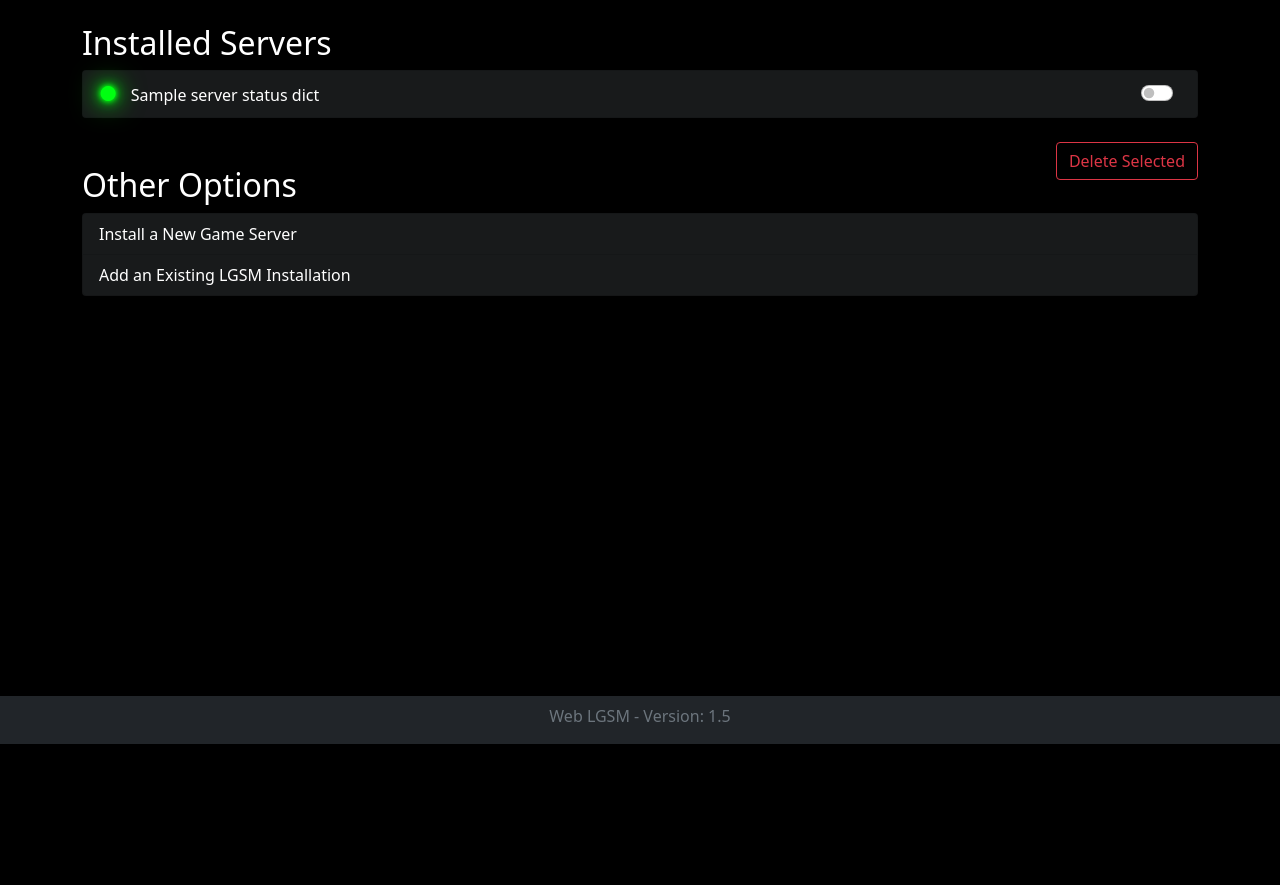
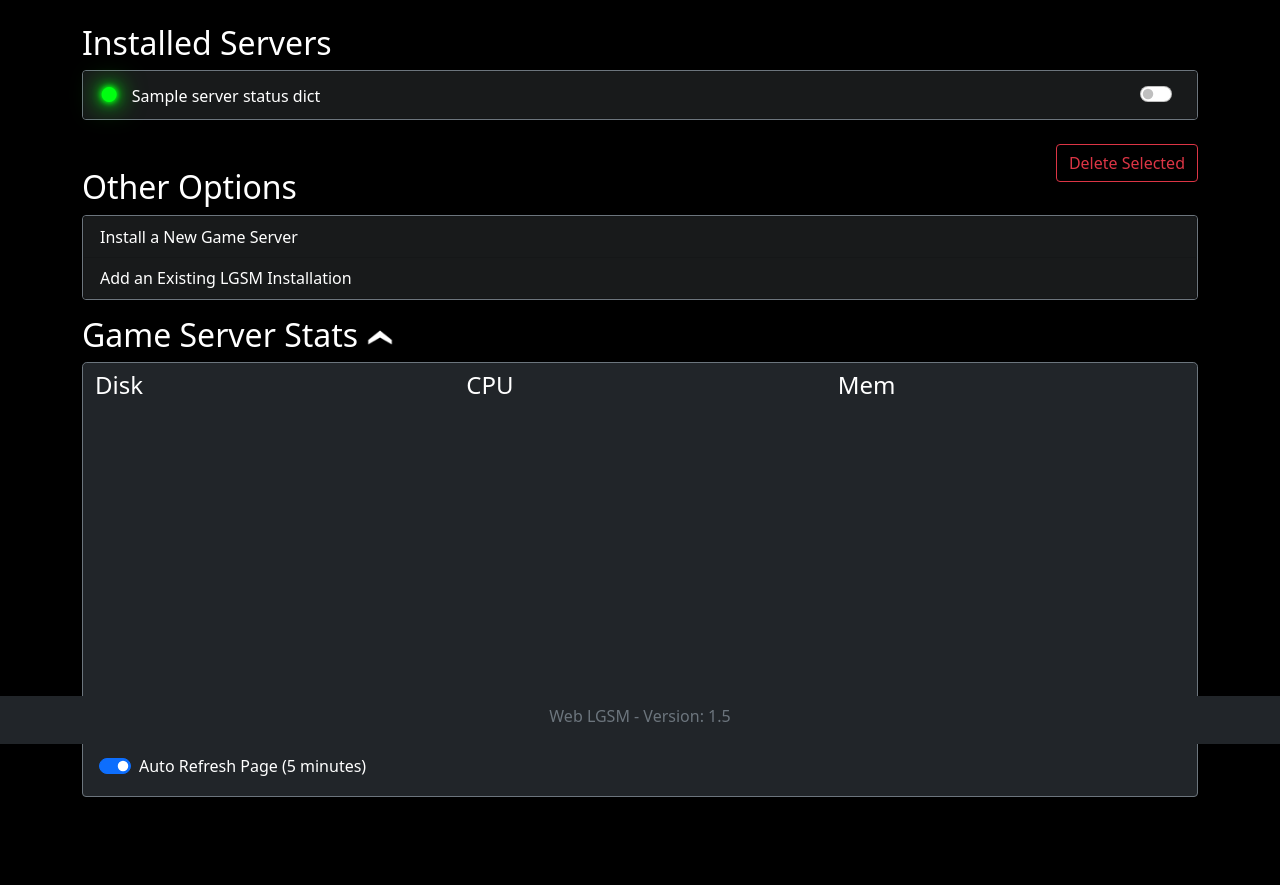
Before and after one commit to BlueSquare23/web-lgsm, a Python web app: template app/templates/home.html in a window 1280 px wide. Shown: the part 56-941 px from the top of the page. Before the commit the page ends 800 px from the top, so only its background shows below. Run offline with Jinja, Linux system fonts and the light colour scheme; the template is opened without the code that fills it: most values are stand-ins (such as "Sample title", 1, 10 or a date in 2020); a map, chart or similar area stays blank.

Commit message:
Add basic server disk, cpu, & mem stats as pie charts
* Added a "Game Server Stats" section to the home page.
  - Has three pie charts to show disk, cpu, and mem stats.
* Also added auto refresh toggle for home page so stats will get updated
  regularly.
  - Might change this approach to update only the graph every 60 seconds or
    something if I can figure that out. But this works for now.
* Also fixed install script.
  - I think ubuntu changed the python virtual env package and broke the install
    script.
  - Pretty sure I fixed it :fingers_crossed:
  - We'll see when the container installs and test run.

```diff
--- /dev/null
+++ b/app/static/js/auto_refresh.js
@@ -0,0 +1,16 @@
+const flexSwitchCheck = document.getElementById("flexSwitchCheckChecked");
+checkAndReload();
+
+flexSwitchCheck.addEventListener('click', function(){
+  checkAndReload();
+});
+
+function checkAndReload() {
+  if (flexSwitchCheck.checked) {
+    setTimeout(function(){
+      if (flexSwitchCheck.checked) {
+        window.location.reload(1);
+      }
+    }, 1000 * 60 * 5);
+  }
+}
--- /dev/null
+++ b/app/static/js/stats_to_charts.js
@@ -0,0 +1,98 @@
+document.addEventListener('DOMContentLoaded', () => {
+    // Fetch the JSON data
+    fetch('/stats')
+        .then(response => response.json())
+        .then(data => {
+            // Convert bytes to GB
+            const bytesToGB = bytes => (bytes / (1024 ** 3)).toFixed(2);
+
+            // Prepare data for charts
+            const diskData = {
+                labels: ['Used (GB)', 'Free (GB)'],
+                datasets: [{
+                    label: 'Disk Usage',
+                    data: [
+                        bytesToGB(data.disk.used),
+                        bytesToGB(data.disk.free)
+                    ],
+                    backgroundColor: [usedColor, freeColor]
+                }]
+            };
+
+            const cpuData = {
+                labels: ['Usage (%)', 'Idle (%)'],
+                datasets: [{
+                    label: 'CPU Usage',
+                    data: [
+                        data.cpu.cpu_usage,
+                        100 - data.cpu.cpu_usage
+                    ],
+                    backgroundColor: [usedColor, freeColor]
+                }]
+            };
+
+            const loadAvgs = {
+                labels: ['1 Min', '5 Min', '15 Min'],
+                datasets: [{
+                    label: 'Load Averages',
+                    data: [
+                        data.cpu.load1,
+                        data.cpu.load5,
+                        data.cpu.load15,
+                    ],
+                    backgroundColor: [usedColor, freeColor, usedColor]
+                }]
+            };
+
+            const memData = {
+                labels: ['Used (GB)', 'Free (GB)'],
+                datasets: [{
+                    label: 'Memory Usage',
+                    data: [
+                        bytesToGB(data.mem.used),
+                        bytesToGB(data.mem.free)
+                    ],
+                    backgroundColor: [usedColor, freeColor]
+                }]
+            };
+
+            // Create the charts
+            const ctxDisk = document.getElementById('diskChart').getContext('2d');
+            const ctxCpu = document.getElementById('cpuChart').getContext('2d');
+            const ctxLoad = document.getElementById('loadChart').getContext('2d');
+            const ctxMem = document.getElementById('memChart').getContext('2d');
+
+            new Chart(ctxDisk, {
+                type: 'pie',
+                data: diskData,
+                options: {
+                    responsive: true,
+                }
+            });
+
+            new Chart(ctxCpu, {
+                type: 'pie',
+                data: cpuData,
+                options: {
+                    responsive: true,
+                }
+            });
+
+            new Chart(ctxLoad, {
+                type: 'bar',
+                data: loadAvgs,
+                options: {
+                    responsive: true,
+                }
+            });
+
+            new Chart(ctxMem, {
+                type: 'pie',
+                data: memData,
+                options: {
+                    responsive: true,
+                }
+            });
+        })
+        .catch(error => console.error('Error fetching data:', error));
+});
--- a/app/templates/home.html
+++ b/app/templates/home.html
@@ -2,6 +2,12 @@
 {% block title %}Web LGSM Home{% endblock %}
 
 {% block content %}
+{# TESTING PASSING STATS THROUGH
+{% for stat in server_stats %}
+  {{ stat }}: {{ server_stats[stat] }}<br>
+{% endfor %}
+#}
+      <script src="https://cdn.jsdelivr.net/npm/chart.js"></script>
 
       <br />
       <h2 style="color: white;">Installed Servers</h2>
@@ -9,7 +15,7 @@
       {% if server_status_dict is not none %}
         {% if server_status_dict|length > 0 %}
           <form method="POST" action="/delete">
-            <div class="list-group form-check form-switch">
+            <div class="list-group form-check form-switch border border-secondary">
               {% for server_name, status in server_status_dict.items() %}
                 {% if status == "active" %}
                   {% set status_color = '#00FF11' %}
@@ -33,12 +39,12 @@
             <button onclick="return confirm('Are you sure you want to delete these servers?');" class="btn btn-outline-danger" style="float: right !important;" type="submit">Delete Selected</button>
           </form>
         {% else %}
-          <ul class="list-group">
+          <ul class="list-group border border-secondary">
             <li class="list-group-item">No Servers Currently Installed</li>
           </ul>
         {% endif %}
       {% else %}
-        <ul class="list-group">
+        <ul class="list-group border border-secondary">
           <li class="list-group-item">No Servers Currently Installed</li>
         </ul>
       {% endif %}
@@ -46,8 +52,53 @@
       <br />
 
       <h2 style="color: white;">Other Options</h2>
-      <div class="list-group">
+      <div class="list-group border border-secondary">
         <a href="/install" class="list-group-item list-group-item-action">Install a New Game Server </a>
         <a href="/add" class="list-group-item list-group-item-action">Add an Existing LGSM Installation </a>
       </div>
+
+      <h2 class="pt-3" style="color: white;">Game Server Stats <img onclick="toggleStats();" id="chevron" style="width:2.5%; cursor:pointer;" src="/static/img/chevron-up.png" alt="Show/Hide Game Server Stats" title="Show/Hide Game Server Stats"></h2>
+      <div class="container bg-dark border border-secondary rounded-3" id="game-server-stats">
+        <div class="row">
+          <div class="pt-2 col">
+            <h4>Disk</h4>
+            <canvas id="diskChart"></canvas>
+          </div>
+          <div class="pt-2 col">
+            <h4>CPU</h4>
+            <canvas id="cpuChart"></canvas>
+            <canvas id="loadChart"></canvas>
+          </div>
+          <div class="pt-2 col">
+            <h4>Mem</h4>
+            <canvas id="memChart"></canvas>
+          </div>
+        </div>
+
+        <script>
+          const usedColor = "{{graphs_primary}}";
+          const freeColor = "{{graphs_secondary}}";
+          const stats = document.getElementById('game-server-stats');
+          const chevron = document.getElementById('chevron');
+          function toggleStats() {
+            if (stats.style.display === 'none'){
+                stats.style.display = 'block';
+                chevron.src = '/static/img/chevron-up.png'
+            } else {
+                stats.style.display = 'none';
+                chevron.src = '/static/img/chevron-down.png'
+            }
+          }
+        </script>
+      </div>
+
+      <div class="container-flex bg-dark my-3 p-3 border border-secondary rounded">
+        <div class="form-check form-switch">
+          <input class="form-check-input" type="checkbox" id="flexSwitchCheckChecked" checked>
+          <label style='color:white;' class="form-check-label" for="flexSwitchCheckChecked">Auto Refresh Page (5 minutes)</label>
+        </div>
+      </div>
+
+      <script src="/static/js/stats_to_charts.js"></script>
+      <script src="/static/js/auto_refresh.js"></script>
 {% endblock %}
--- a/apt-reqs.txt
+++ b/apt-reqs.txt
@@ -2,5 +2,5 @@ curl
 findutils
 procps
 tmux
-watch
 wget
+python3-venv
```
Also changed, not shown: Todos.txt (+9 -1 lines), app/utils.py (+37 -0 lines), app/views.py (+16 -1 lines), app/static/img/chevron-down.png (added), app/static/img/chevron-up.png (added), 2 other files.
